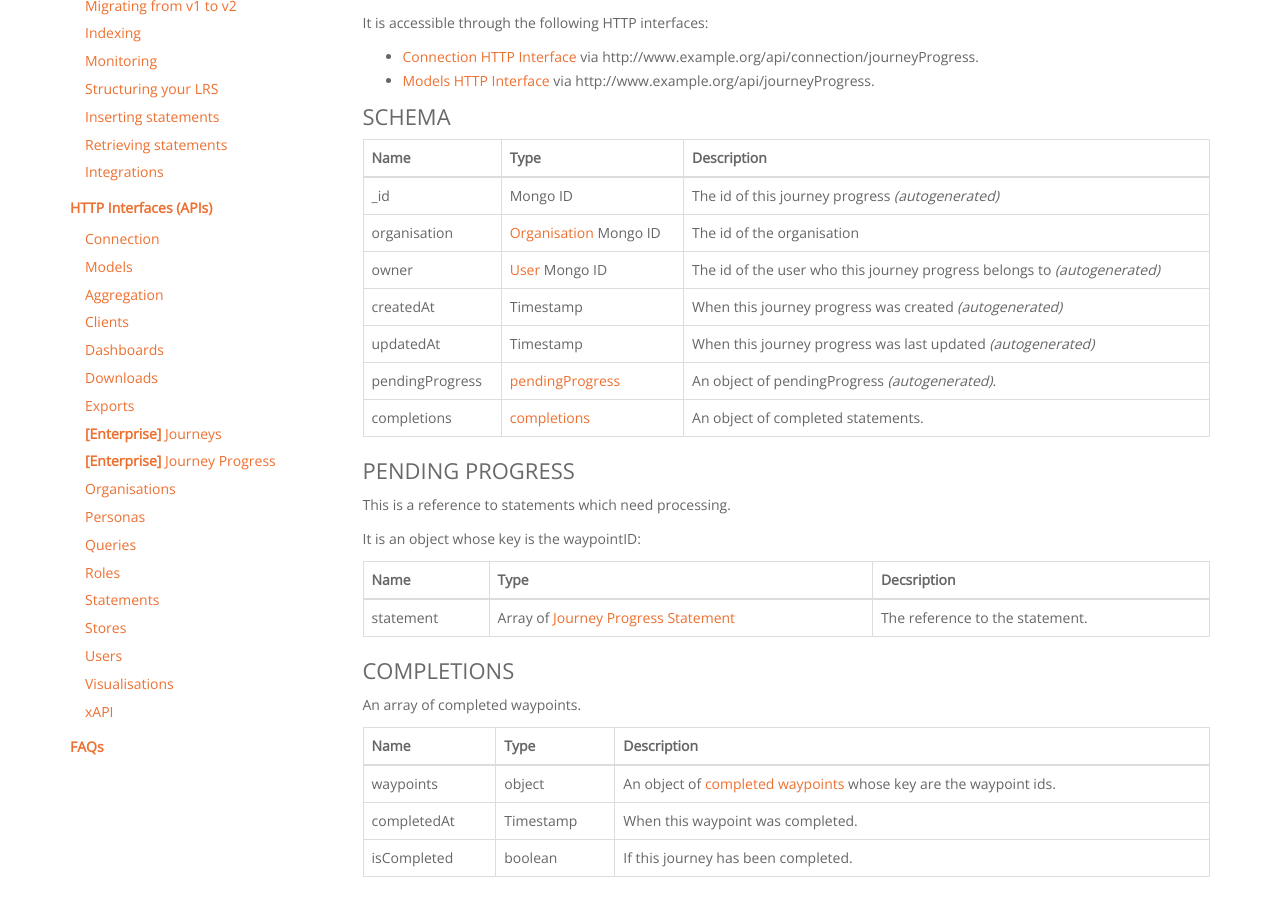
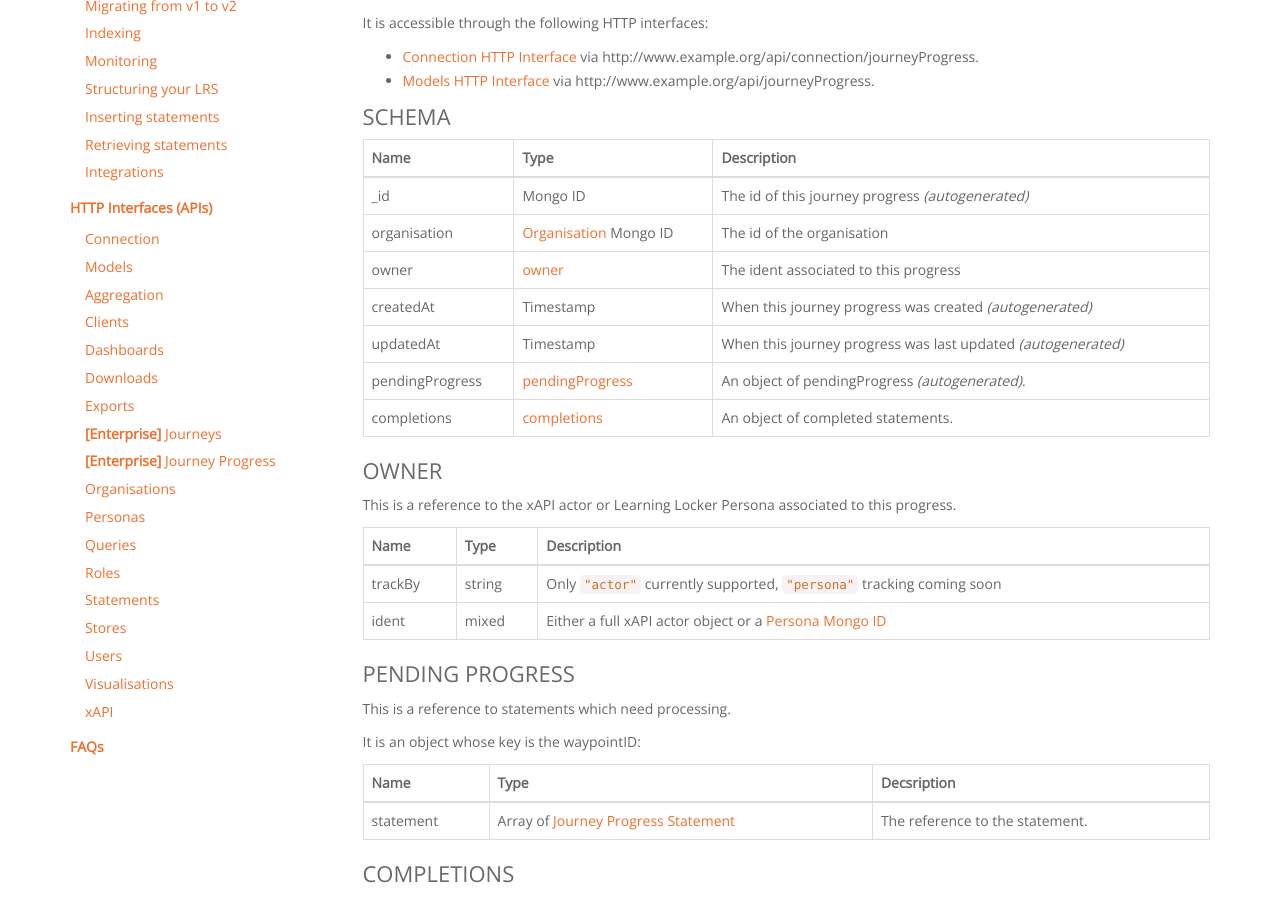
Before and after one commit to LearningLocker/docs, a Jekyll site: the page built from src/http-journey-progress.md, in a window 1280 px wide and 900 px high, scrolled down 277 px. Built offline with Jekyll 4.4.1, drawn with Linux system fonts in a browser that asks for light colours; nearby versions of some CDN libraries; our own code applies the rules of GitHub Pages for plain Markdown files.

Commit message:
Fixed owner in journey progress

```diff
--- a/src/http-journey-progress.md
+++ b/src/http-journey-progress.md
@@ -15,14 +15,23 @@ It is accessible through the following HTTP interfaces:
 ### Schema
 
 Name | Type | Description
---- | --- | --- | ---
+--- | --- | ---
 _id | Mongo ID | The id of this journey progress _(autogenerated)_
 organisation| [Organisation](../http-organisations#schema) Mongo ID | The id of the organisation
-owner | [User](../http-users#schema) Mongo ID | The id of the user who this journey progress belongs to _(autogenerated)_
+owner | [owner](#owner) | The ident associated to this progress
 createdAt |  Timestamp | When this journey progress was created _(autogenerated)_
 updatedAt |  Timestamp | When this journey progress was last updated _(autogenerated)_
 pendingProgress | [pendingProgress](#pending-progress) | An object of pendingProgress _(autogenerated)_.
 completions | [completions](#completions) | An object of completed statements.
+
+### Owner
+
+This is a reference to the xAPI actor or Learning Locker Persona associated to this progress.
+
+Name | Type | Description
+--- | --- | ---
+trackBy | string | Only `"actor"` currently supported, `"persona"` tracking coming soon
+ident | mixed | Either a full xAPI actor object or a [Persona Mongo ID](../http-personas)
 
 ### Pending Progress
 
```
